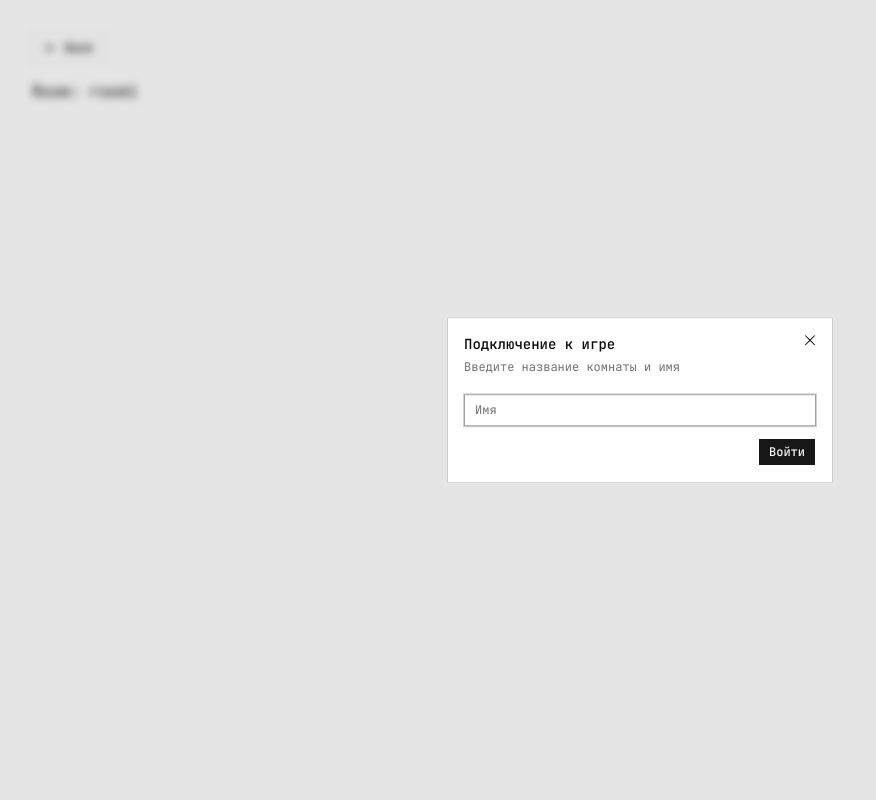
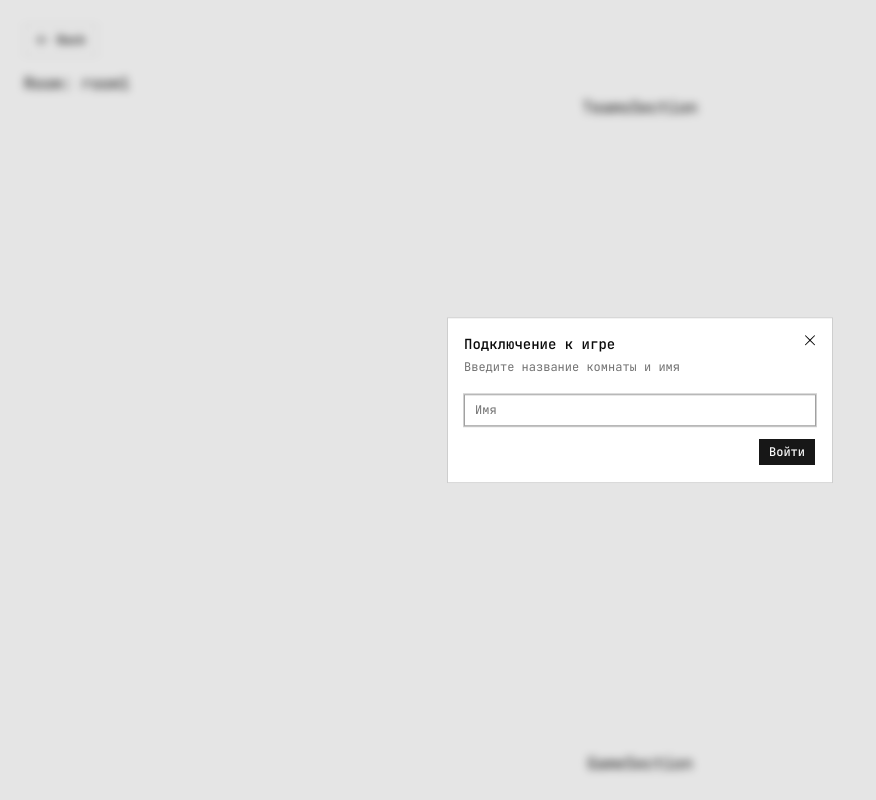
Before and after one commit to NeValetik/not-meme-police, a Next.js app: page /games/alias/room1 in a window 1280 px wide. Shown: the whole page, without its empty margins (0-876 px from the left). Built offline with nearby package versions, Linux system fonts and the light colour scheme.

Commit message:
feat: added sections

```diff
--- a/app/games/[game]/[room]/layout.tsx
+++ b/app/games/[game]/[room]/layout.tsx
@@ -24,7 +24,7 @@ const GameLayout:FC<{children: React.ReactNode}> = ({ children }) => {
     setConnectOpen(false);
   }
   return (
-    <div>
+    <div className="flex flex-col flex-1 min-h-0">
       {children}
       {connetOpen &&
         <ConnectDialog
--- a/app/games/[game]/[room]/page.tsx
+++ b/app/games/[game]/[room]/page.tsx
@@ -20,7 +20,7 @@ const RoomPage = async (props: RoomPageProps) => {
   }
 
   return (
-    <div className="flex flex-col gap-4">
+    <div className="flex flex-col gap-4 flex-1 min-h-0">
       <div>
         <Button asChild variant="outline">
           <Link href={`/games`}>
--- a/app/games/layout.tsx
+++ b/app/games/layout.tsx
@@ -5,7 +5,7 @@ const CoreLayout:FC<{ children: React.ReactNode }> = ({ children }) => {
   return (
     <>
       <Toaster />
-      <div className="flex flex-col md:p-8 p-4 w-full">
+      <div className="flex flex-col md:p-6 p-4 w-full min-h-screen">
         {children}
       </div>
     </>
--- a/app/layout.tsx
+++ b/app/layout.tsx
@@ -19,7 +19,7 @@ export default function RootLayout({
     <html
       lang="en" className={cn("font-mono", jetbrainsMono.variable)}
     >
-      <body className="min-h-full flex flex-col">{children}</body>
+      <body className="min-h-screen flex flex-col">{children}</body>
     </html>
   );
 }
--- /dev/null
+++ b/views/GameViews/AliasView/components/GameSection/index.tsx
@@ -0,0 +1,11 @@
+import { FC } from "react";
+
+const GameSection:FC = () => {
+  return (
+    <div>
+      <p>GameSection</p>
+    </div>
+  )
+}
+
+export default GameSection;
--- /dev/null
+++ b/views/GameViews/AliasView/components/TeamsSection/index.tsx
@@ -0,0 +1,11 @@
+import { FC } from "react";
+
+const TeamsSection:FC = () => {
+  return (
+    <div>
+      <p>TeamsSection</p>
+    </div>
+  )
+}
+
+export default TeamsSection;
--- a/views/GameViews/AliasView/index.tsx
+++ b/views/GameViews/AliasView/index.tsx
@@ -1,11 +1,20 @@
 import { FC } from "react";
+import TeamsSection from "./components/TeamsSection";
+import GameSection from "./components/GameSection";
 
 const AliasView:FC<{room: string}> = (props) => {
   const { room } = props;
   return (
-    <div>
+    <div className="flex flex-1 flex-col h-full min-h-0">
       <p>Room: {room}</p>
-
+      <div className="flex flex-col flex-1 min-h-0 items-center justify-between">
+        <div>
+          <TeamsSection />
+        </div>
+        <div>
+          <GameSection />
+        </div>
+      </div>
     </div>
   )
 }
```
